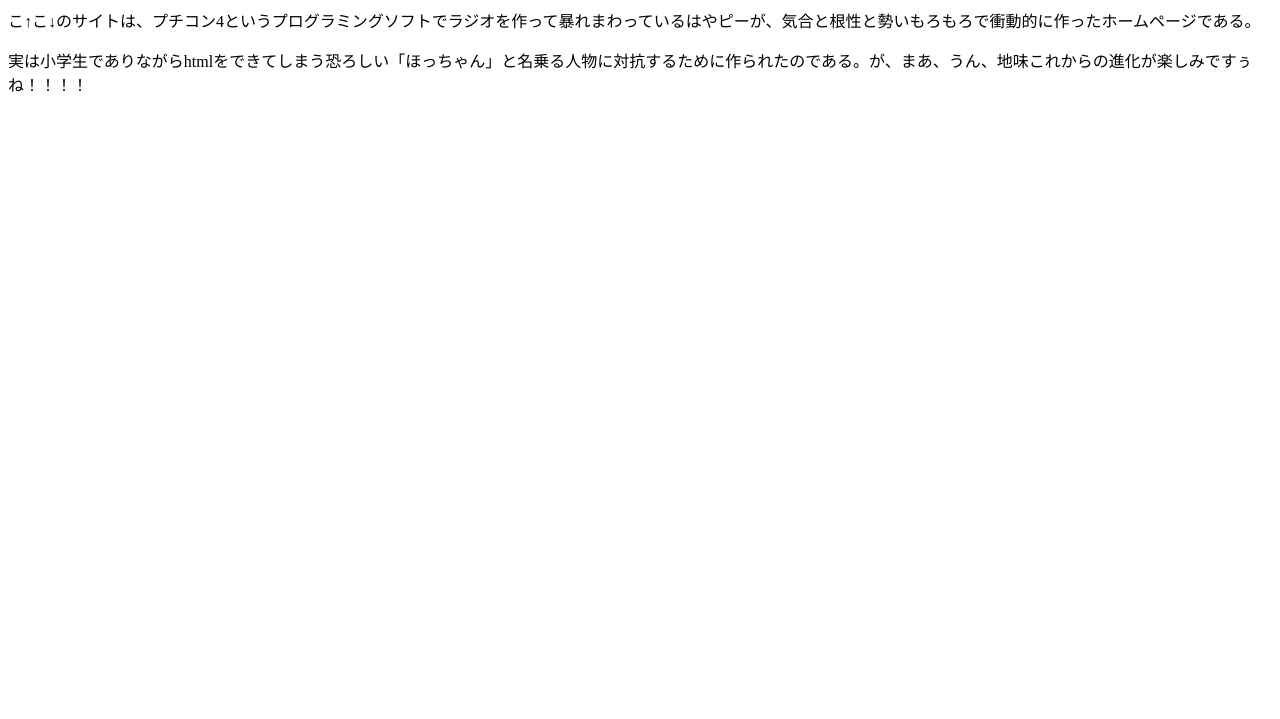
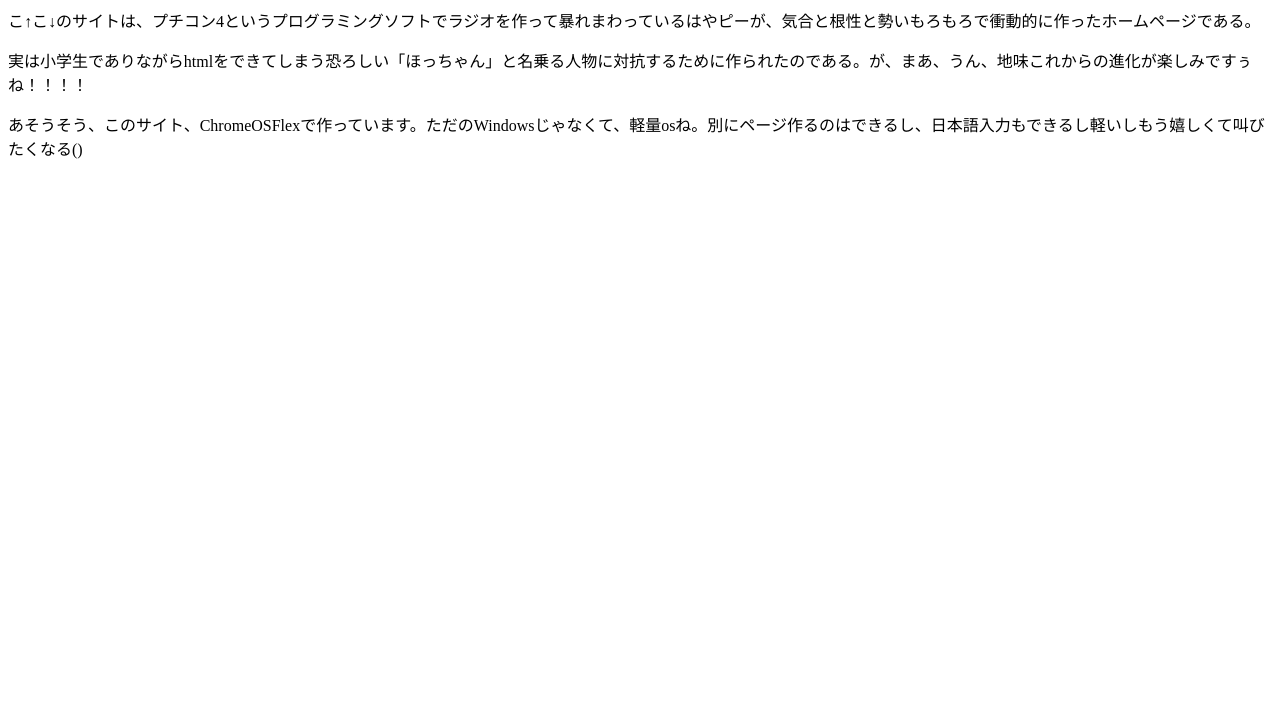
Before and after one commit to hayapii/hayapii.github.io, a plain HTML site: page index.html in a window 1280 px wide. Shown: the part 81-800 px from the top of the page. Drawn offline with Linux system fonts and the light colour scheme.

Commit message:
Update index.html

```diff
--- a/index.html
+++ b/index.html
@@ -8,6 +8,6 @@
         <h1>はやピーのHPへようこそ</h1>
         <p>こ↑こ↓のサイトは、プチコン4というプログラミングソフトでラジオを作って暴れまわっているはやピーが、気合と根性と勢いもろもろで衝動的に作ったホームページである。</p>
         <p>実は小学生でありながらhtmlをできてしまう恐ろしい「ほっちゃん」と名乗る人物に対抗するために作られたのである。が、まあ、うん、地味これからの進化が楽しみですぅね！！！！</p>
-
+        <p>あそうそう、このサイト、ChromeOSFlexで作っています。ただのWindowsじゃなくて、軽量osね。別にページ作るのはできるし、日本語入力もできるし軽いしもう嬉しくて叫びたくなる()</p>
     </body>
 </html>
```
